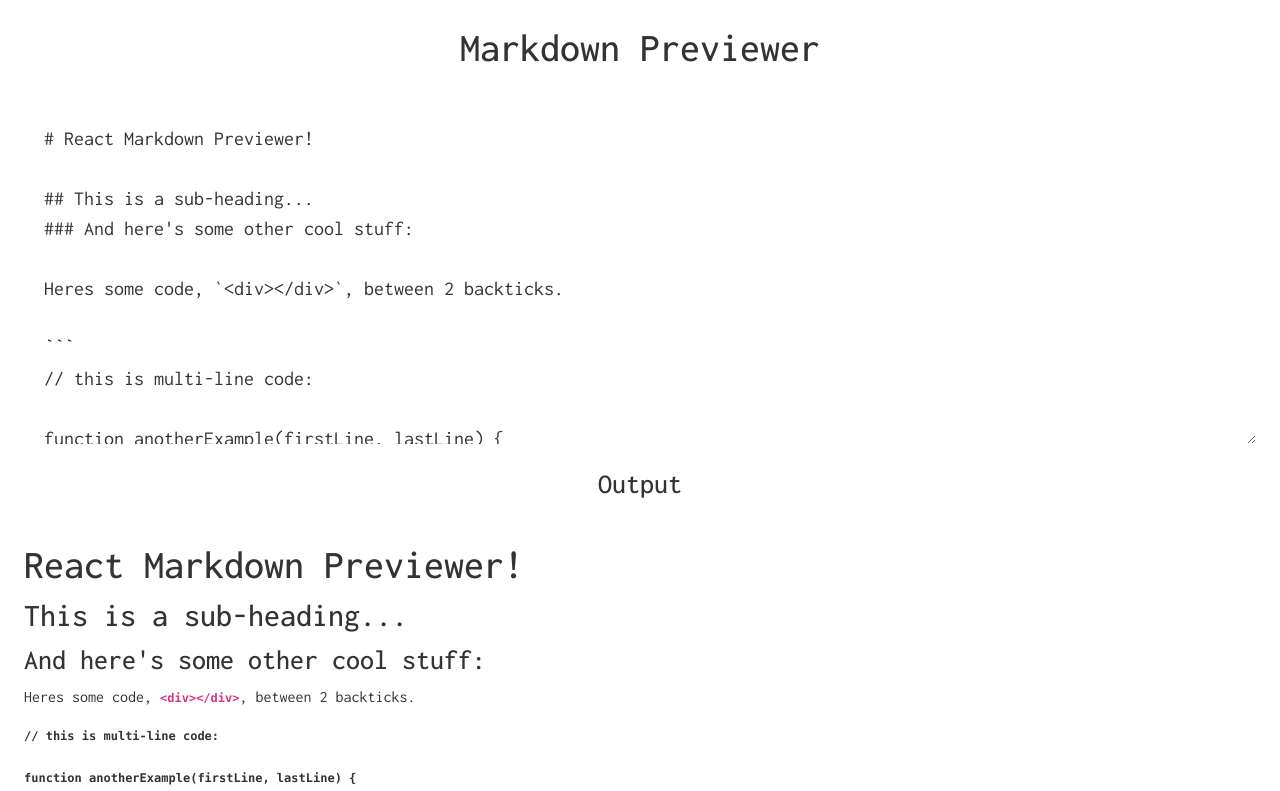
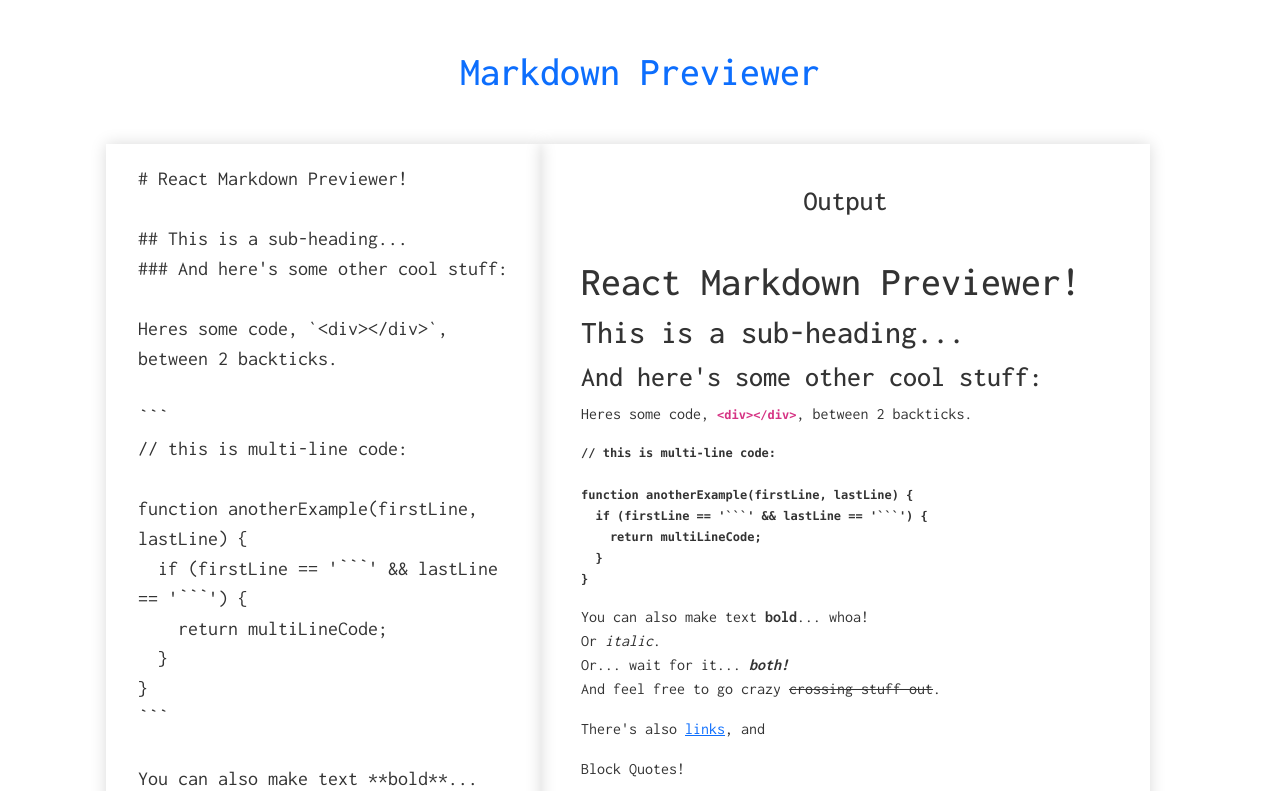
Before and after one commit to DuskoZ/freeCodeCamp, a React (Create React App) app in the folder Front End Development Libraries/build-a-markdown-previewer/: page / in a window 1280 px wide. Shown: the top 791 px of the page. Built offline with nearby package versions, Linux system fonts and the light colour scheme.

Commit message:
updated bootstrap classes

```diff
--- a/Front End Development Libraries/build-a-markdown-previewer/src/App.js
+++ b/Front End Development Libraries/build-a-markdown-previewer/src/App.js
@@ -29,14 +29,25 @@ class App extends React.Component {
 
     render() {
         return (
-            <div className="text-center px-4">
-                <h1 className="p-4">Markdown Previewer</h1>
-                <Editor
-                    markdown={this.state.markdown}
-                    onChange={this.handleChange}
-                />
-                <h3 className="mt-3">Output</h3>
-                <Preview markdown={this.state.markdown} renderer={renderer} />
+            <div className="container text-center p-4">
+                <h1 className="text-primary p-4">Markdown Previewer</h1>
+
+                <div className="container-fluid row mt-4">
+                    <div class="col-xl-5 box-shadow">
+                        <Editor
+                            markdown={this.state.markdown}
+                            onChange={this.handleChange}
+                        />
+                    </div>
+
+                    <div class="col-xl-7 box-shadow preview-container">
+                        <h3 className="output">Output</h3>
+                        <Preview
+                            markdown={this.state.markdown}
+                            renderer={renderer}
+                        />
+                    </div>
+                </div>
             </div>
         );
     }
```
